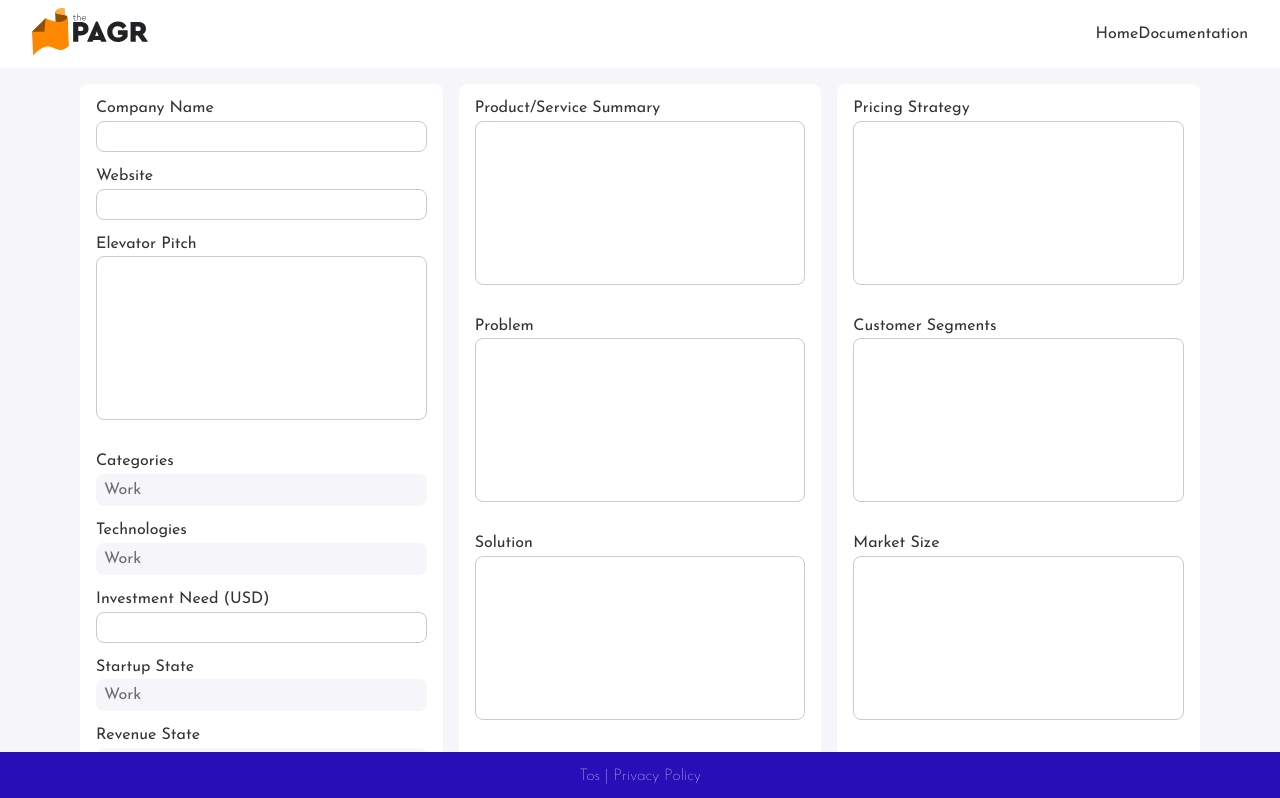
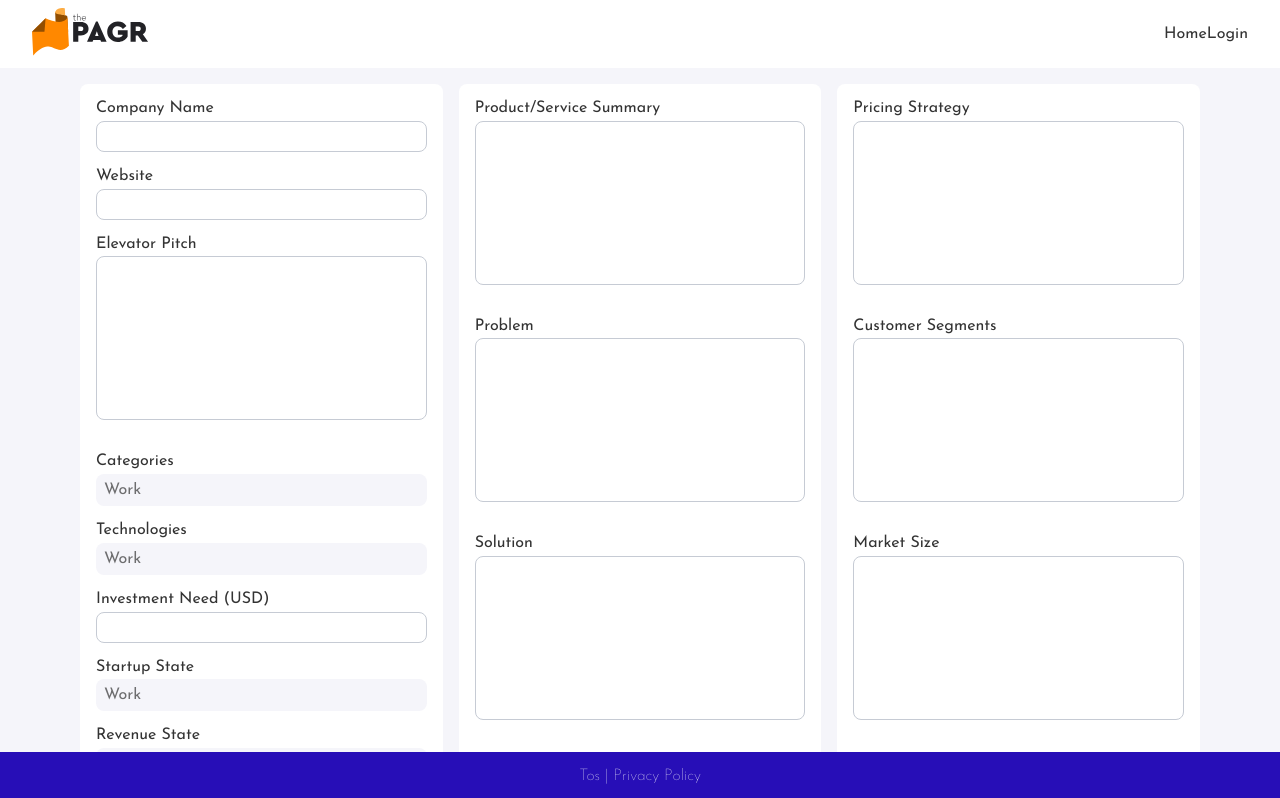
Before and after one commit to ozlemts/reactComponents, a Next.js app: page / in a window 1280 px wide. Shown: the top 798 px of the page. Built offline with nearby package versions, Linux system fonts and the light colour scheme.

Commit message:
hover for inputs are added

```diff
--- a/components/Navbar.js
+++ b/components/Navbar.js
@@ -1,4 +1,5 @@
 import React, { useState, useEffect } from 'react';
+import StartupLogin from "../pages/startupLogin";
 
 const Navbar = () => {
 
@@ -35,8 +36,8 @@ const Navbar = () => {
 						<a href='/' className='navbar-item'>
 							Home
 						</a>
-						<a href='/' className='navbar-item'>
-							Documentation
+						<a href='/startupLogin' className='navbar-item'>
+							Login
 						</a>
 					</div>
 				</div>
--- a/styles/globals.css
+++ b/styles/globals.css
@@ -155,6 +155,8 @@ background-color: #C6CBD4}
   transition: .2s;
 }
 
+.editbox .editbox-textarea:hover{ border: #9090cc .5px solid;}
+
 .editbox .editbox-textarea:focus,
 :active,
 :visited {
@@ -179,6 +181,8 @@ background-color: #C6CBD4}
   color: var(--text-secondary);
   transition: .2s;
 }
+
+.custom-input input:hover{ border: #9090cc .5px solid;}
 
 /* SELECT-BOX -------------- */
 
@@ -210,6 +214,8 @@ select {
   border-radius: .5rem;
   padding: .5rem;
 }
+
+.select-box .custom-select:hover{ border: #9090cc .5px solid;}
 
 /* RADIO BUTTON--------------*/
 
```
